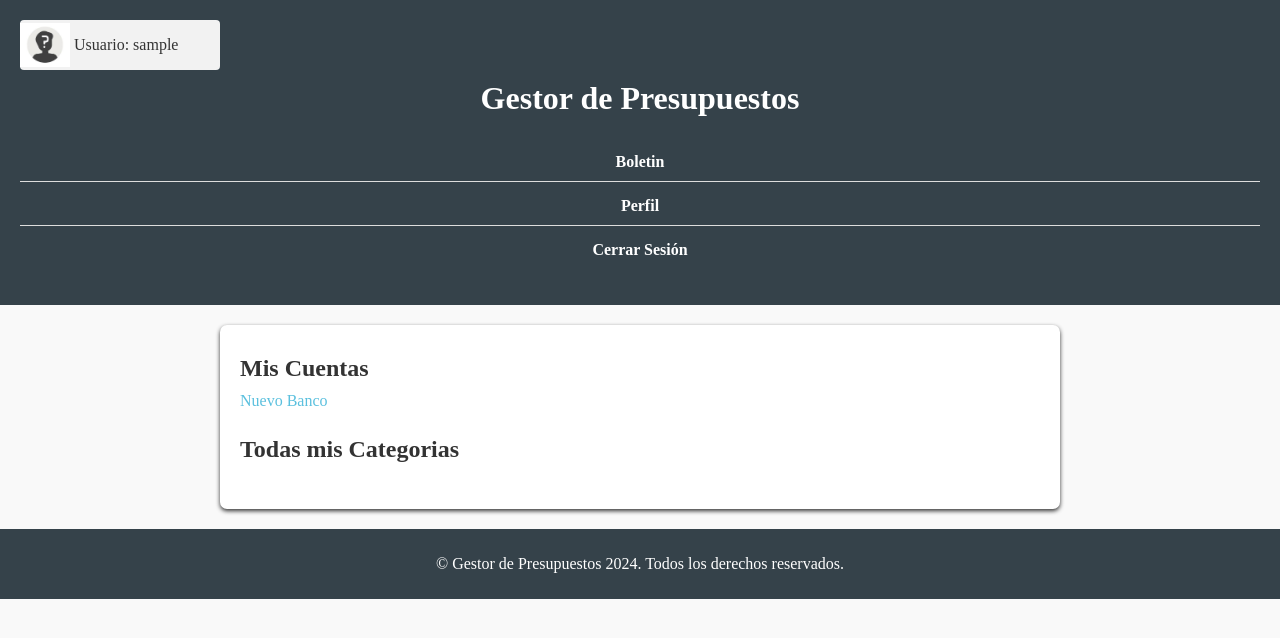
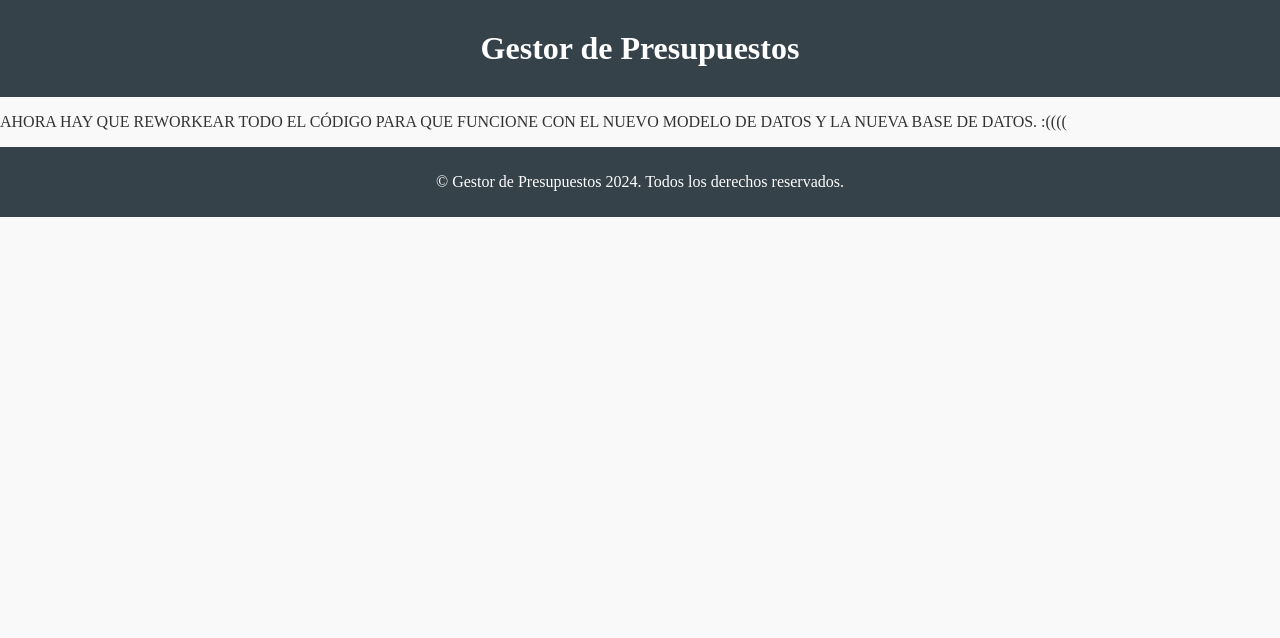
Before and after one commit to EsbanV/Dise-o-de-software, a Flask app: template Proyecto/templates/index.html in a window 1280 px wide. Shown: the top 638 px of the page. Run offline with Flask 3, Linux system fonts and the light colour scheme; the template is opened without the code that fills it, so the values that code supplies are empty; the visitor is signed in with stand-in values (Sample User, id 1).

Commit message:
se hizo mal el commit

```diff
--- a/Proyecto/rutas/__init__.py
+++ b/Proyecto/rutas/__init__.py
@@ -1,10 +1,11 @@
 import os
 import importlib
-from .usuario_rutas import usuario_bp
+from .usuario_rutas import usuario_rutas
 from .cuenta_bancaria_rutas import cuenta_rutas
 from .categoria_rutas import categoria_rutas
 from .presupuesto_rutas import presupuesto_rutas
 from .transaccion_rutas import transaccion_rutas
+from .index_rutas import index_rutas
 
 
 
--- a/Proyecto/servicios/base_datos.py
+++ b/Proyecto/servicios/base_datos.py
@@ -1,4 +1,4 @@
-from Proyecto.configuracion.configuracion import db
+from configuracion.configuracion import db
 
 class ServicioBaseDatos:
     @staticmethod
--- a/Proyecto/templates/index.html
+++ b/Proyecto/templates/index.html
@@ -8,43 +8,13 @@
 </head>
 <body>
     <header>
-        <div class="perfil">
-            <img src="\static/img/user.jpg" alt="Perfil">
-            <p>Usuario: {{ session['user'] }}</p>
-        </div>
         <h1>Gestor de Presupuestos</h1>
-        <nav class="inicio">
-            <ul>
-                <li><a href="{{ url_for('ver_articulos') }}">Boletin</a></li>
-                <li><a href="{{ url_for('perfil') }}">Perfil</a></li>
-                <li><a href="{{ url_for('logout') }}">Cerrar Sesión</a></li>
-            </ul>
-        </nav>
     </header>
-    <main>
-        <h2>Mis Cuentas</h2>
-        <div class="container-cuentas">
-            <a href="{{ url_for('vincular_banco') }}">Nuevo Banco</a>
-            <ul>
-                {% for cuenta in cuentas %}
-                    <li>{{ cuenta[2] }} | <a href="{{ url_for('crear_categoria', cuenta_id=cuenta[0]) }}">Añadir Categoría</a> |
-                                        <a href="{{ url_for('ver_categorias', banco_id=cuenta[0]) }}">ver Categorías</a> | </li>
-                {% endfor %}
-            </ul>
-        </div>
-            <h2>Todas mis Categorias</h2>
-        <div class="container-categorias">
-            <ul>
-                {% for categoria in categorias %}
-                    <li>{{ categoria[2] }} - {{ categoria[1] }} |
-                        <a href="{{ url_for('crear_presupuesto', categoria_id=categoria[0]) }}">Asignar Presupuesto</a> |
-                        <a href="{{ url_for('agregar_transaccion', categoria_id=categoria[0]) }}">Agregar Transacción</a> |
-                        <a href="{{ url_for('ver_presupuesto', categoria_id=categoria[0]) }}">Ver Presupuesto</a> |
-                    </li>
-                {% endfor %}
-            </ul>
-        </div>
-    </main>
+    <p>
+        AHORA HAY QUE REWORKEAR TODO EL CÓDIGO PARA QUE FUNCIONE CON EL NUEVO MODELO DE DATOS Y LA NUEVA BASE DE DATOS.
+         :((((
+    </p>
+
     <footer>
         <p>&copy; Gestor de Presupuestos 2024. Todos los derechos reservados.</p>
     </footer>
```
Also changed, not shown: Proyecto/rutas/index_rutas.py (added, +7 -0 lines), Proyecto/rutas/usuario_rutas.py (+4 -12 lines).
